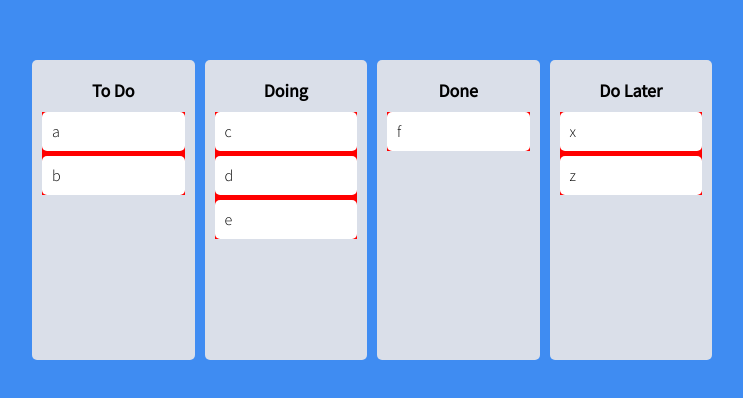
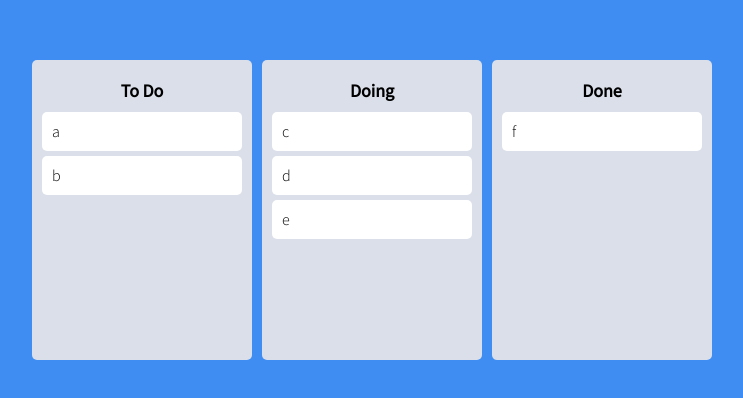
Before and after one commit to seokjuna/trello-clone, a React (Create React App) app: page / in a window 1280 px wide. Shown: the part 190-588 px from the top of the page, without its empty margins (268-1011 px from the left). Built offline with nearby package versions, Linux system fonts and the light colour scheme.

Commit message:
5.10 Droppable Snapshot

```diff
--- a/src/App.tsx
+++ b/src/App.tsx
@@ -25,7 +25,6 @@
 function App() {
   const [toDos, setToDos] = useRecoilState(toDoState);
   const onDragEnd = (info : DropResult) => {
-    console.log(info);
     const { destination, draggableId, source } = info;
     if (!destination) return;
     if (destination?.droppableId === source.droppableId) {
--- a/src/atoms.tsx
+++ b/src/atoms.tsx
@@ -10,6 +10,5 @@
         "To Do": ["a", "b"],
         Doing: ["c", "d", "e"],
         Done: ["f"],
-        "Do Later": ["x", "z"],
     },
 });
--- a/src/components/Board.tsx
+++ b/src/components/Board.tsx
@@ -9,6 +9,8 @@
   border-radius: 5px;
   background-color: ${(props) => props.theme.boardColor};
   min-height: 300px;
+  display: flex;
+  flex-direction: column;
 `;
 
 const Title = styled.h2`
@@ -17,6 +19,17 @@
   margin-bottom: 10px;
   font-size: 18px;
 `;
+
+const Area = styled.div<IAreaProps>`
+    flex-grow: 1;
+    background-color: ${(props) => props.isDraggingOver ? "pink" : props.isDraggingFormThis ? "red" : "blue"}
+    transition: background-color 0.3s ease-in-out;
+`;
+
+interface IAreaProps {
+    isDraggingFormThis: boolean;
+    isDraggingOver: boolean
+}
 
 interface IBoardProps {
     toDos: string[];
@@ -29,8 +42,9 @@
             <Title>{boardId}</Title>
             <Droppable droppableId={boardId}>
                 {(magic, snapshot) => (
-                <div
-                    style={{ backgroundColor: "red" }}
+                <Area
+                    isDraggingOver={snapshot.isDraggingOver}
+                    isDraggingFormThis={Boolean(snapshot.draggingFromThisWith)}
                     ref={magic.innerRef}
                     {...magic.droppableProps}
                 >
@@ -38,7 +52,7 @@
                     <DraggableCard key={toDo} index={index} toDo={toDo} />
                     ))}
                     {magic.placeholder}
-                </div>
+                </Area>
                 )}
             </Droppable>
         </Wrapper>
```
